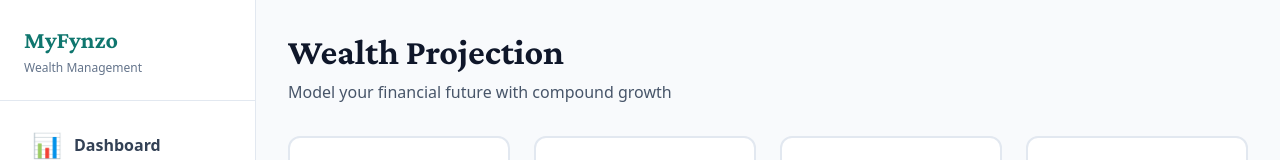
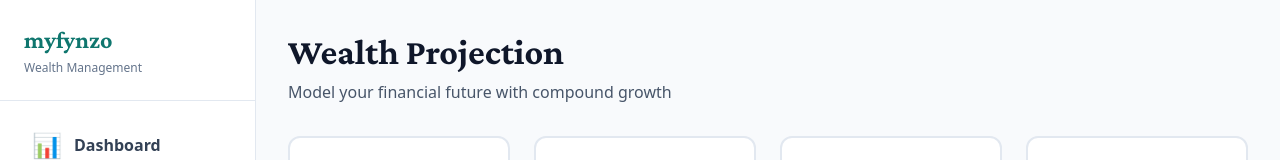
Before and after one commit to prstmalepati/fynzo, a React (Vite) app: page /projection in a window 1280 px wide. Shown: the top 160 px of the page. Built offline with nearby package versions, Linux system fonts and the light colour scheme; no server answers.

Commit message:
Add files via upload

```diff
--- a/src/components/SidebarLayout.tsx
+++ b/src/components/SidebarLayout.tsx
@@ -35,7 +35,7 @@ export default function SidebarLayout({ children }: SidebarLayoutProps) {
         {/* Logo */}
         <div className="p-6 border-b border-slate-200">
           <h1 className="text-2xl font-bold text-primary" style={{ fontFamily: "'Crimson Pro', serif" }}>
-            MyFynzo
+            myfynzo
           </h1>
           <p className="text-xs text-slate-500 mt-1">Wealth Management</p>
         </div>
```
